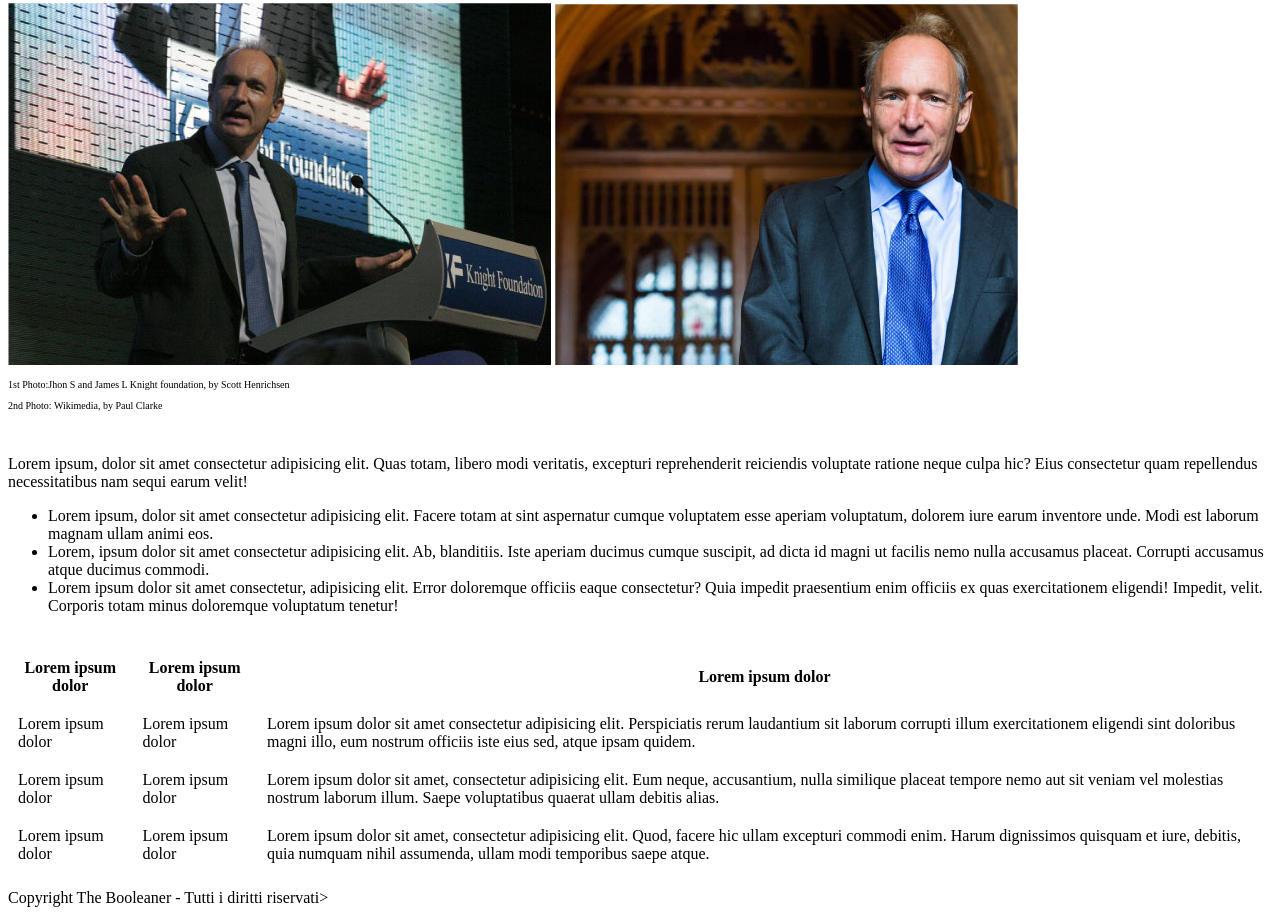
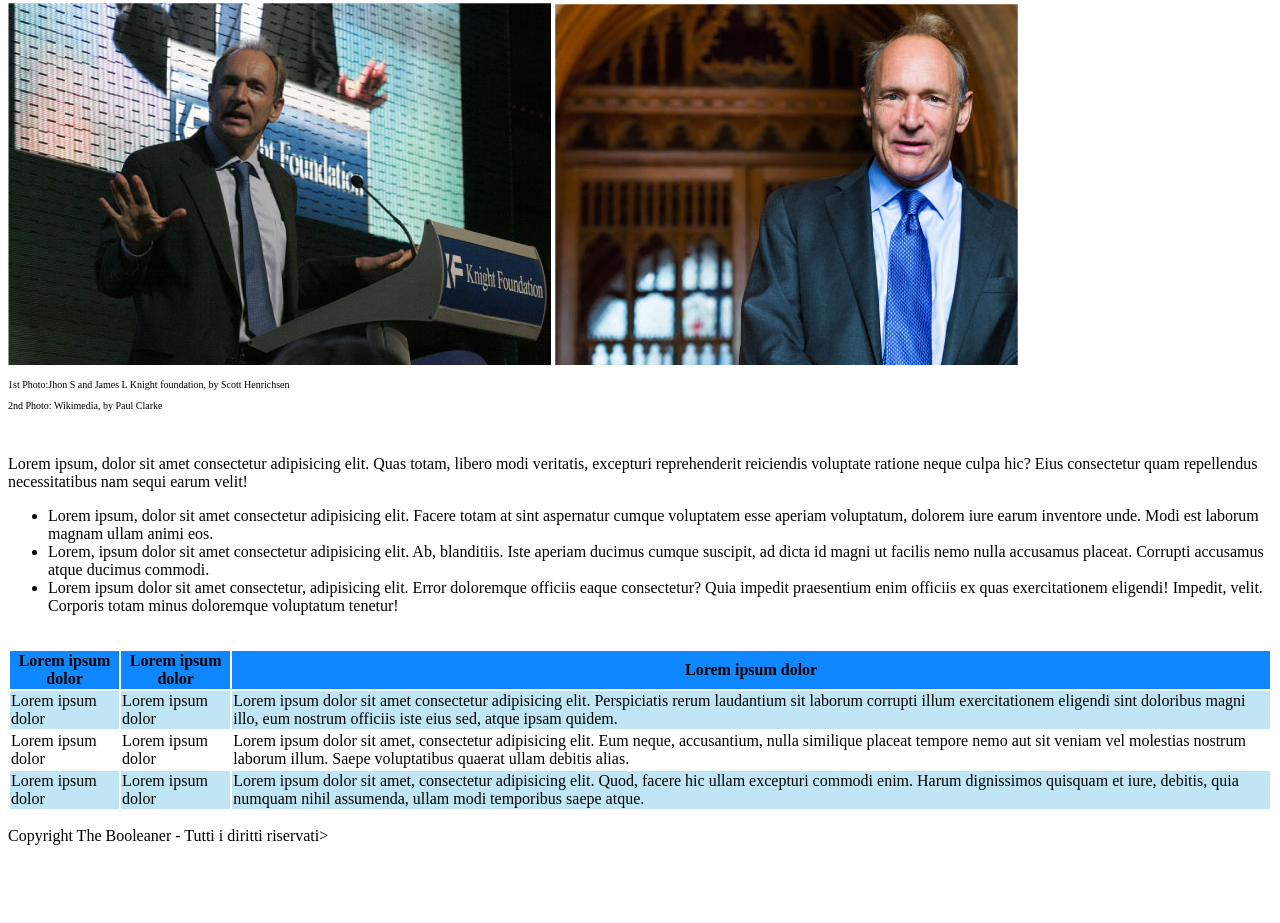
Before and after one commit to musella95/html-css-booleaner, a plain HTML site: page index.html in a window 1280 px wide. Shown: the part 265-1188 px from the top of the page. After the commit the page ends 1126 px from the top, so only its background shows below. Drawn offline with Linux system fonts and the light colour scheme.

Commit message:
table done

```diff
--- a/index.html
+++ b/index.html
@@ -59,19 +59,19 @@
                 <br>
 
             </div>
-            <table>
+            <table class="colore1">
                 <thead>
                     <tr>
-                        <th>Lorem ipsum dolor</th>
-                        <th>Lorem ipsum dolor</th>
-                        <th>Lorem ipsum dolor</th>
+                        <th class="colore2">Lorem ipsum dolor</th>
+                        <th class="colore2">Lorem ipsum dolor</th>
+                        <th class="colore2">Lorem ipsum dolor</th>
                     </tr>
                 </thead>
                 <tbody>
                         <tr>
-                        <td>Lorem ipsum dolor</td>
-                        <td>Lorem ipsum dolor</td>
-                        <td>Lorem ipsum dolor sit amet consectetur adipisicing elit. Perspiciatis rerum laudantium sit laborum corrupti illum exercitationem eligendi sint doloribus magni illo, eum nostrum officiis iste eius sed, atque ipsam quidem.</td>
+                        <td class="colore3">Lorem ipsum dolor</td>
+                        <td class="colore3">Lorem ipsum dolor</td>
+                        <td class="colore3">Lorem ipsum dolor sit amet consectetur adipisicing elit. Perspiciatis rerum laudantium sit laborum corrupti illum exercitationem eligendi sint doloribus magni illo, eum nostrum officiis iste eius sed, atque ipsam quidem.</td>
                         </tr>
                         <tr>
                         <td>Lorem ipsum dolor</td>
@@ -79,9 +79,9 @@
                         <td>Lorem ipsum dolor sit amet, consectetur adipisicing elit. Eum neque, accusantium, nulla similique placeat tempore nemo aut sit veniam vel molestias nostrum laborum illum. Saepe voluptatibus quaerat ullam debitis alias.</td>
                         </tr>
                         <tr>
-                        <td>Lorem ipsum dolor</td>
-                        <td>Lorem ipsum dolor</td>
-                        <td>Lorem ipsum dolor sit amet, consectetur adipisicing elit. Quod, facere hic ullam excepturi commodi enim. Harum dignissimos quisquam et iure, debitis, quia numquam nihil assumenda, ullam modi temporibus saepe atque.</td>
+                        <td class="colore4">Lorem ipsum dolor</td>
+                        <td class="colore4">Lorem ipsum dolor</td>
+                        <td class="colore4">Lorem ipsum dolor sit amet, consectetur adipisicing elit. Quod, facere hic ullam excepturi commodi enim. Harum dignissimos quisquam et iure, debitis, quia numquam nihil assumenda, ullam modi temporibus saepe atque.</td>
                         </tr>
                 </tbody>
             </table>
--- a/style/style.css
+++ b/style/style.css
@@ -10,8 +10,12 @@ header div {
     width: 200px;
 
 }
-table, th, td{
-    border: solid 1px color(black);
-    border-collapse: collapse;
-    padding: 10px;
+.colore2{
+    background-color: rgb(14, 135, 255);
 }
+.colore3{
+    background-color: rgb(192, 230, 246);
+}
+.colore4{
+    background-color:rgb(192, 230, 246) ;
+}
```
